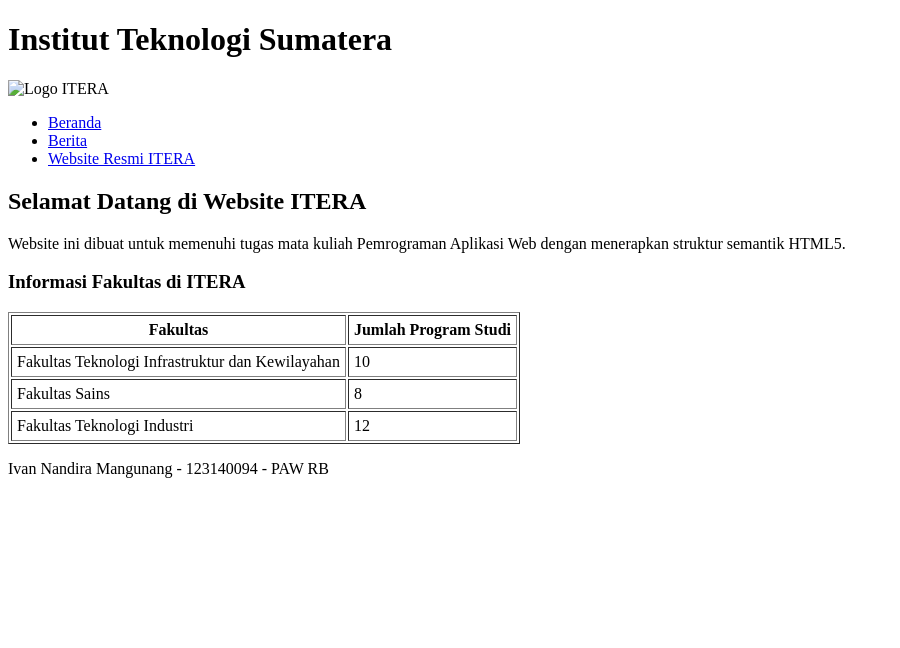
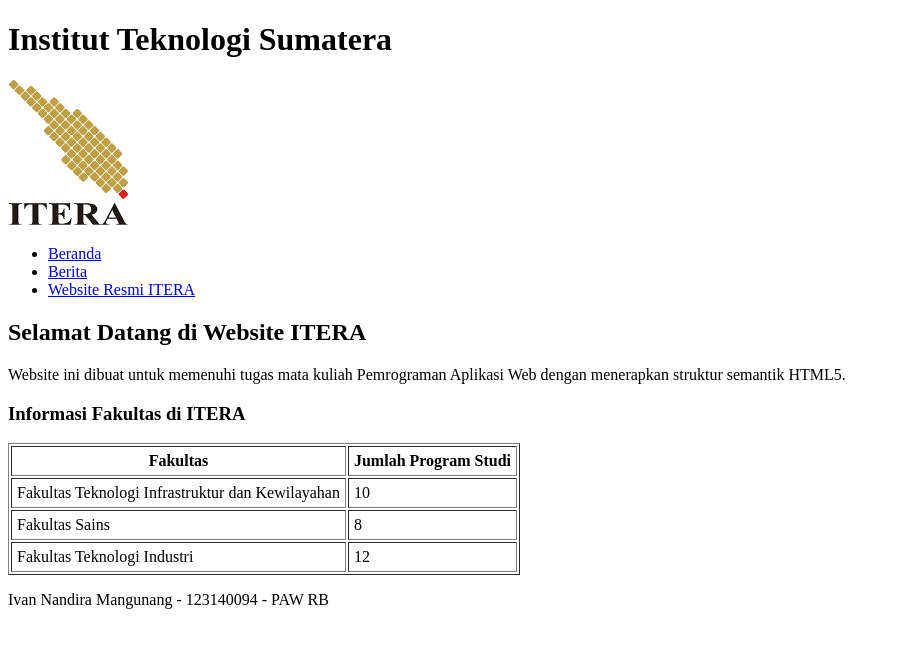
Before and after one commit to V4nzz/Tugas2-Pengweb-RB, a plain HTML site: page index.html in a window 1280 px wide. Shown: the whole page, without its empty margins (0-900 px from the left). Drawn offline with Linux system fonts and the light colour scheme.

Commit message:
Update index.html

```diff
--- a/index.html
+++ b/index.html
@@ -7,7 +7,7 @@
 <body>
   <header>
     <h1>Institut Teknologi Sumatera</h1>
-    <img src="logo itera.png" alt="Logo ITERA" width="120">
+    <img src="logo-itera.png" alt="Logo ITERA" width="120">
   </header>
 
   <nav>
```
